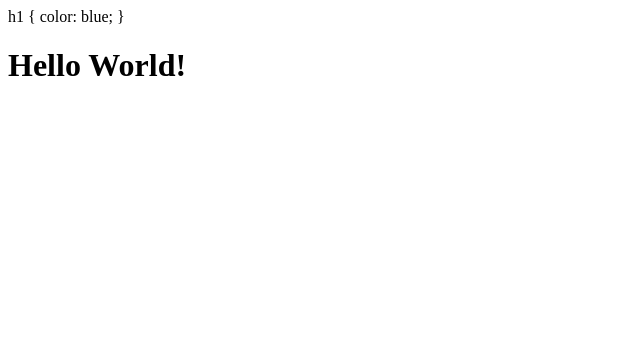
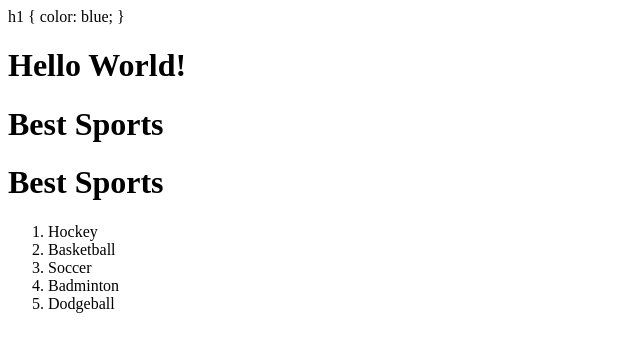
Before and after one commit to Sbajwa1/ajoonahmad.github.io, a plain HTML site: page hello.html in a window 1280 px wide. Shown: the whole page, without its empty margins (0-640 px from the left). Drawn offline with Linux system fonts and the light colour scheme.

Commit message:
Update hello.html

```diff
--- a/hello.html
+++ b/hello.html
@@ -9,3 +9,15 @@
 <h1>Hello World!</h1>
 </body>
 </html>
+<h1>Best Sports</h1>
+</style>
+</head>
+<body>
+ <h1>Best Sports</h1>
+  <ol>
+<li>Hockey</li>
+<li>Basketball</li>
+<li>Soccer</li>
+<li>Badminton</li>
+<li>Dodgeball</li>
+</ol>
```
